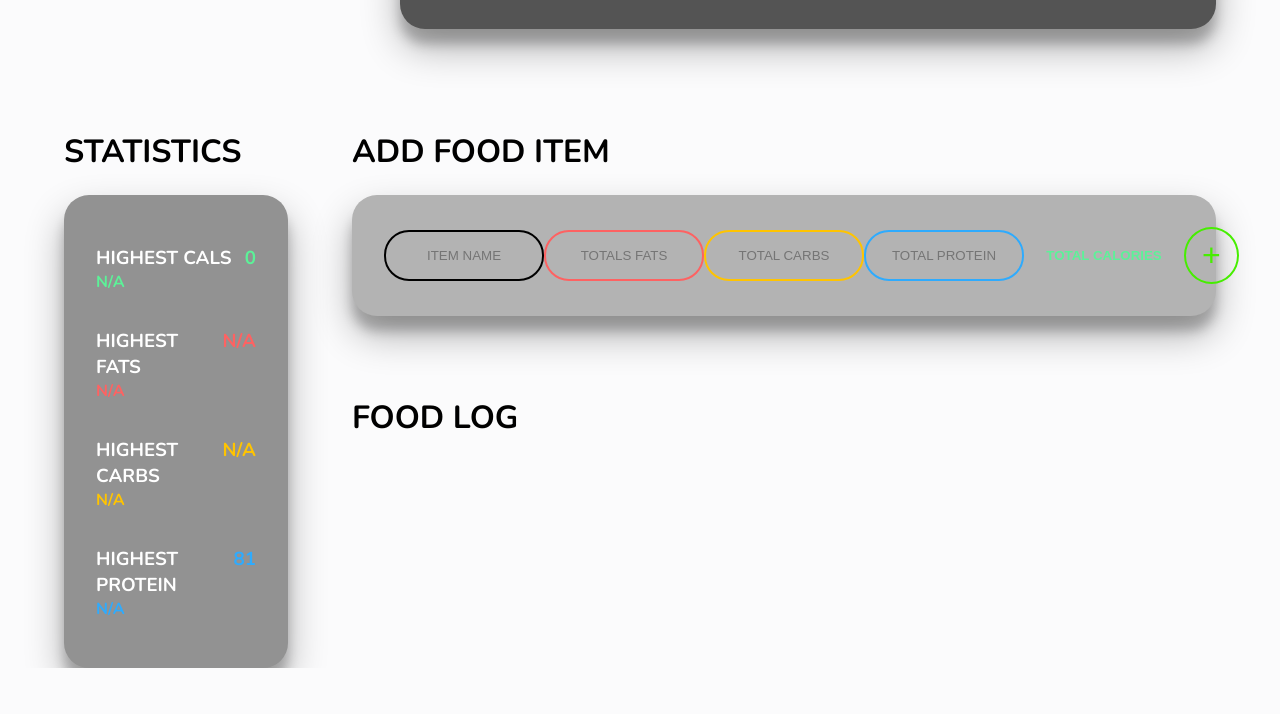
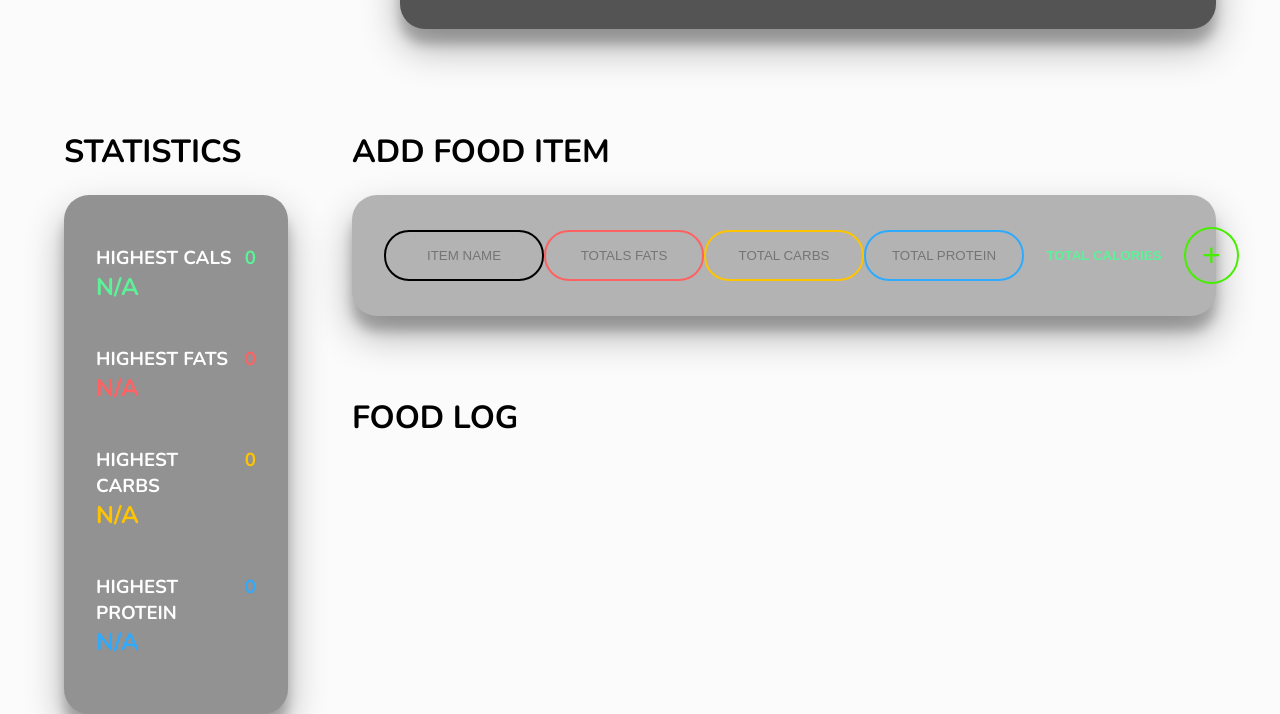
Before and after one commit to aaronpasuncion/macro_tracker, a website: page dist/index.html in a window 1280 px wide. Shown: the part 701-1415 px from the top of the page. Before the commit the page ends 1369 px from the top, so only its background shows below. Drawn offline with nearby package versions, Linux system fonts and the light colour scheme.

Commit message:
added the delete food item feature functionality. summary and statistics also update when item is deleted

```diff
--- a/scss/_layout.scss
+++ b/scss/_layout.scss
@@ -155,6 +155,8 @@ LAYOUT */
 .statistics__item {
   margin-top: 0;
   font-weight: bold;
+  text-transform: capitalize;
+  font-size: 1.5rem;
 }
 
 //right side
```
Also changed, not shown: dist/css/main.css, dist/index.html, dist/js/main.js.
